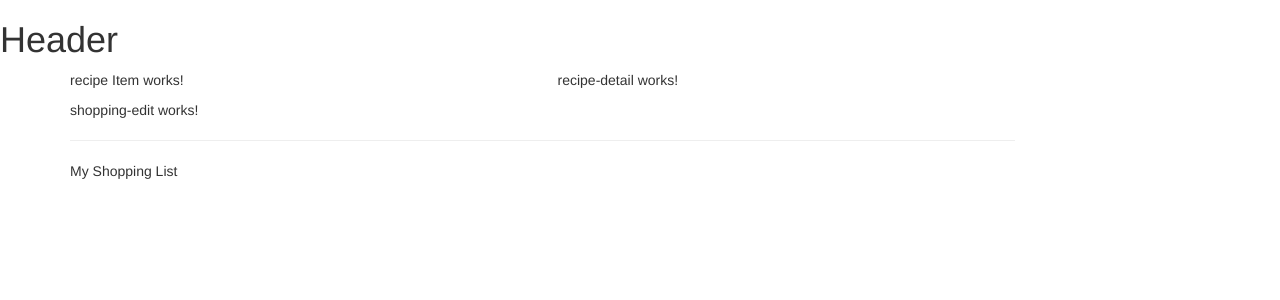
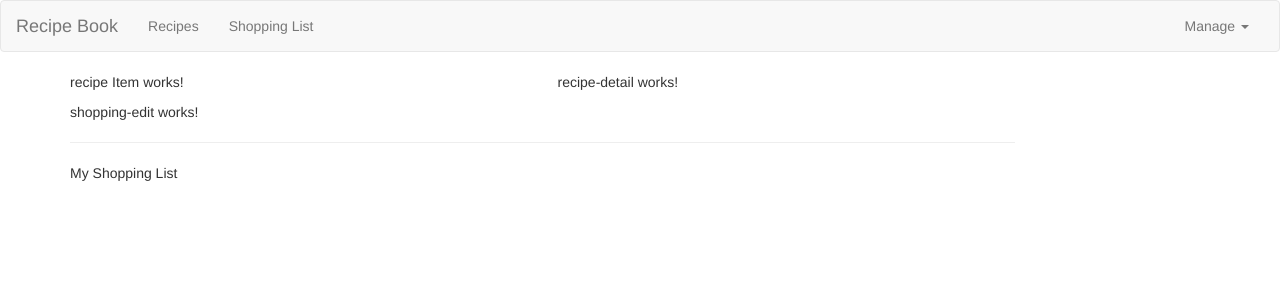
Before and after one commit to blacitea/PROJECT, an Angular app: page / in a window 1280 px wide. Shown: the top 300 px of the page. Built offline with nearby package versions, Linux system fonts and the light colour scheme.

Commit message:
session 50, update navbar

```diff
--- a/src/app/header/header.component.html
+++ b/src/app/header/header.component.html
@@ -1 +1,39 @@
-<h1>Header</h1>
+<nav class="navbar navbar-default">
+  <div class="container-fluid">
+    <!-- <div class="navbar-header">
+      <a class="navbar-brand" href="#">Recipe book</a>
+    </div>
+    <div class="navbar-collapse"> -->
+    <div class="navbar-header">
+      <button
+        class="navbar-toggle"
+        type="button"
+        (click)="collapsed = !collapsed"
+      >
+        <span class="icon-bar" *ngFor="let iconBar of [1, 2, 3]"></span>
+      </button>
+      <a routerLink="/" class="navbar-brand">Recipe Book</a>
+    </div>
+    <div
+      class="navbar-collapse"
+      [class.collapse]="collapsed"
+      (window:resize)="collapsed = true"
+    >
+      <ul class="nav navbar-nav">
+        <li><a href="#">Recipes</a></li>
+        <li><a href="#">Shopping List</a></li>
+      </ul>
+      <ul class="nav navbar-nav navbar-right">
+        <li class="dropdown">
+          <a href="#" role="button" class="dropdown-toggle"
+            >Manage <span class="caret"></span
+          ></a>
+          <ul class="dropdown-menu">
+            <li><a href="#"></a>Save Data</li>
+            <li><a href="#"></a>Fetch Data</li>
+          </ul>
+        </li>
+      </ul>
+    </div>
+  </div>
+</nav>
--- a/src/app/header/header.component.ts
+++ b/src/app/header/header.component.ts
@@ -1,9 +1,10 @@
-import { Component } from "@angular/core";
+import { Component } from '@angular/core';
 
 @Component({
-    selector:'app-header',
-    templateUrl:'./header.component.html',
-    styleUrls:[]
+  selector: 'app-header',
+  templateUrl: './header.component.html',
+  styleUrls: [],
 })
-
-export class HeaderComponent{}
+export class HeaderComponent {
+  collapsed = true;
+}
--- a/src/index.html
+++ b/src/index.html
@@ -6,6 +6,9 @@
   <base href="/">
   <meta name="viewport" content="width=device-width, initial-scale=1">
   <link rel="icon" type="image/x-icon" href="favicon.ico">
+
+  <link rel="stylesheet"
+  href="https://cdn.jsdelivr.net/npm/bootstrap@3/dist/css/bootstrap.min.css">
 </head>
 <body>
   <app-root></app-root>
--- a/tslint.json
+++ b/tslint.json
@@ -30,7 +30,7 @@
     "max-classes-per-file": false,
     "max-line-length": [
       true,
-      140
+      100
     ],
     "member-ordering": [
       true,
```
